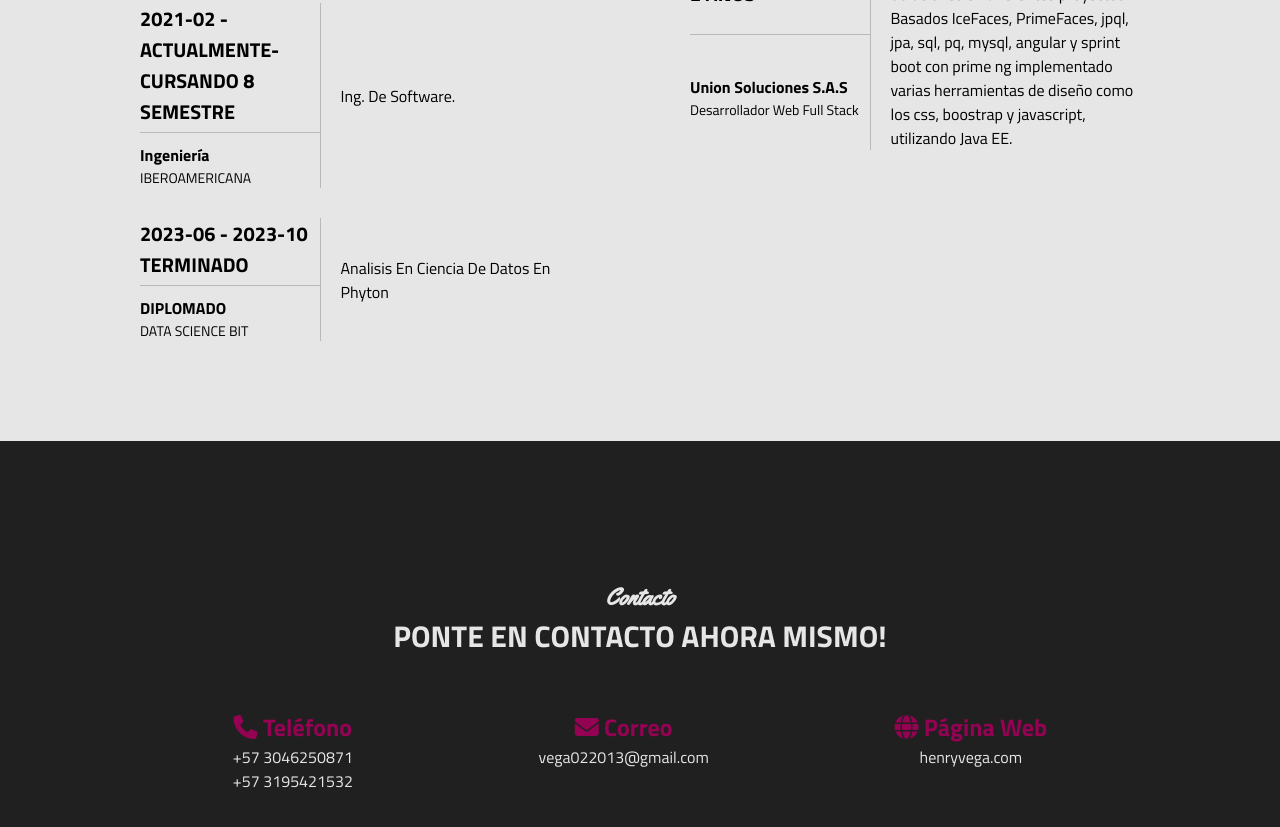
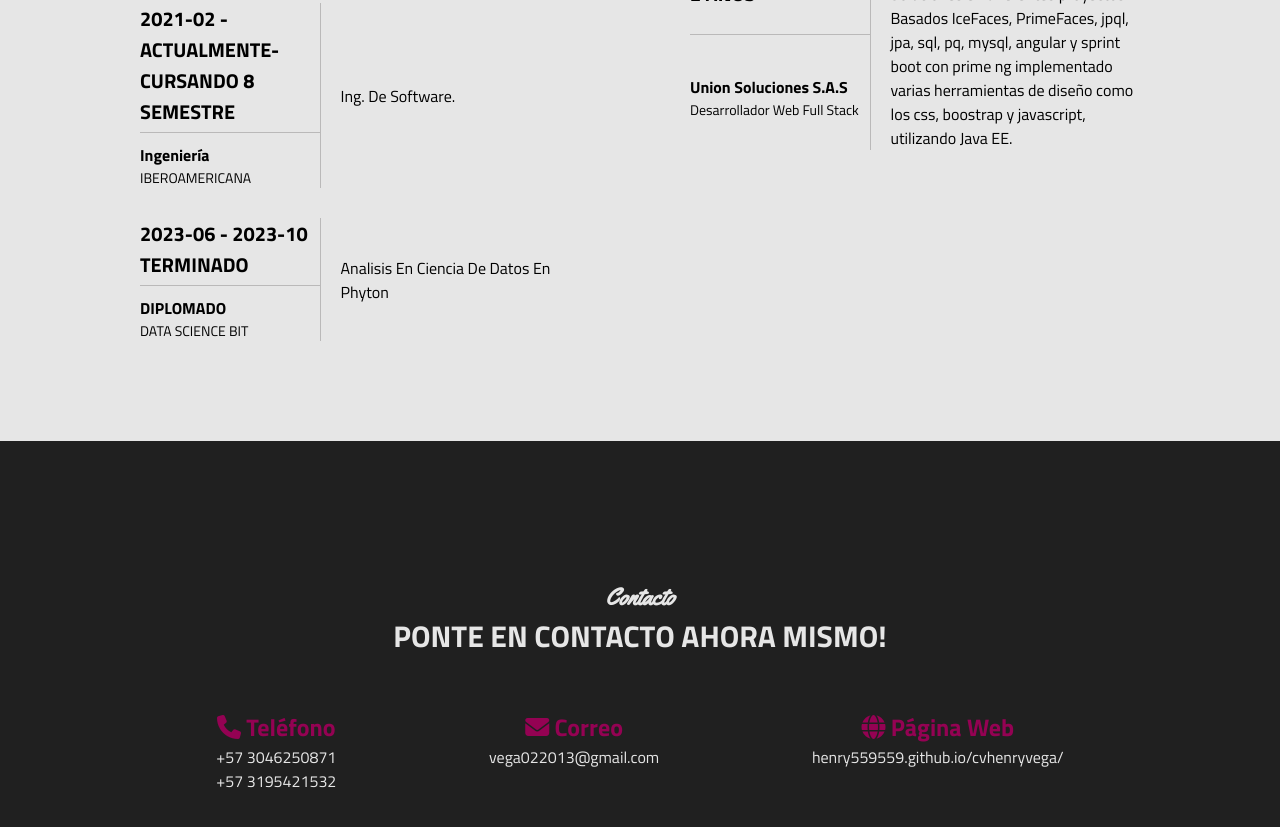
Before and after one commit to Henry559559/CVHenryVega, a plain HTML site: page index.html in a window 1280 px wide. Shown: the part 3094-3921 px from the top of the page. Drawn offline with Linux system fonts and the light colour scheme.

Commit message:
Update index.html

```diff
--- a/index.html
+++ b/index.html
@@ -282,7 +282,7 @@
                     <h2>
                         <i class="fa-solid fa-globe"></i> Página Web
                     </h2>
-                    <span class="info-contacto">henryvega.com</span>
+                    <span class="info-contacto">henry559559.github.io/cvhenryvega/</span>
                 </div>
             </div>
         </div>
```
